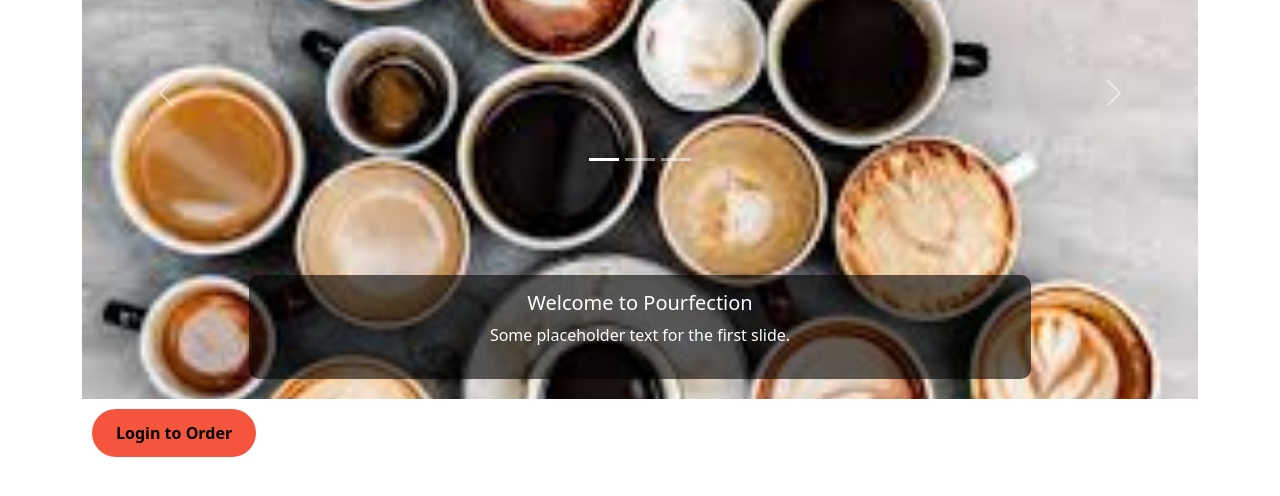
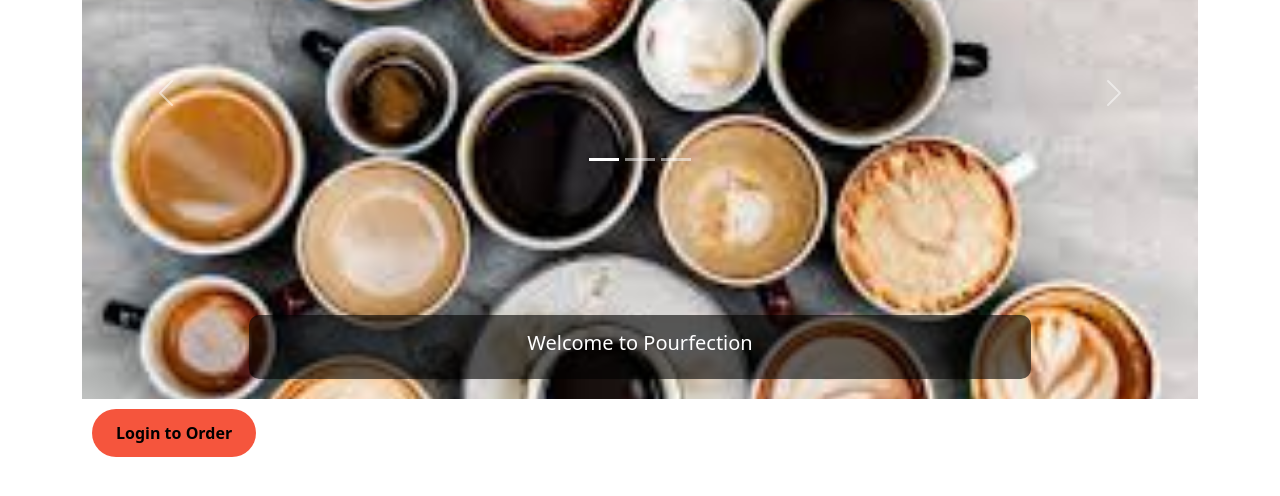
Before and after one commit to Rgopalam17010806/pourfection, a Flask app: page / in a window 1280 px wide. Shown: the part 133-629 px from the top of the page. Run offline with Flask 3, Linux system fonts and the light colour scheme; parts of the project's set-up code (start-up, migrations or seed data) failed here and were passed over.

Commit message:
took something off the home page

```diff
--- a/website/templates/home.html
+++ b/website/templates/home.html
@@ -66,7 +66,6 @@
         <img src="{{ url_for('static', filename='img/image1.jpg') }}" class="d-block w-100" alt="First Slide">
         <div class="carousel-caption d-none d-md-block">
           <h5>Welcome to Pourfection</h5>
-          <p>Some placeholder text for the first slide.</p>
         </div>
       </div>
       <div class="carousel-item">
```
